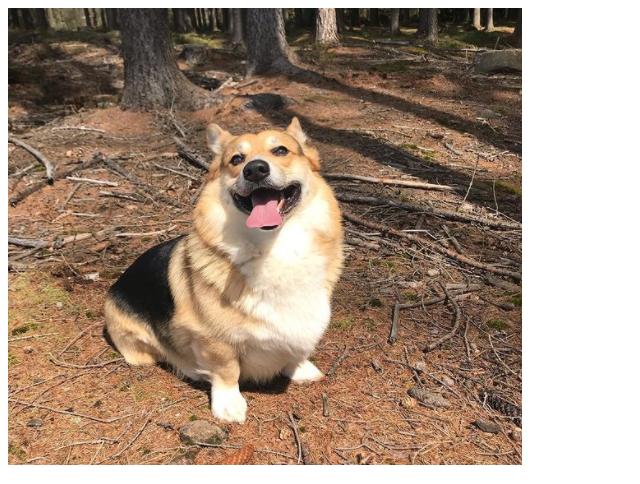
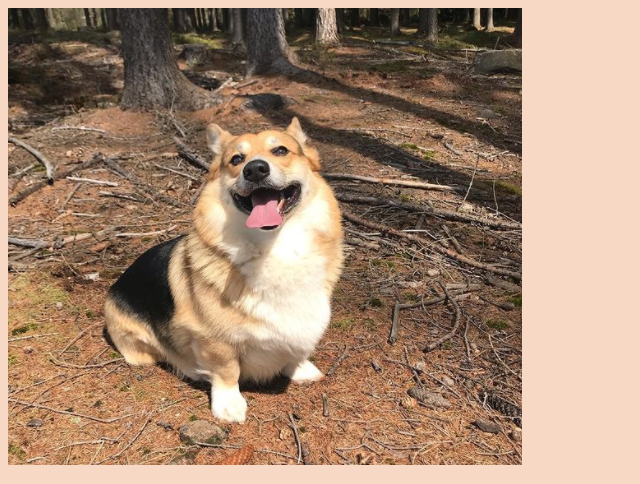
Before and after one commit to Lacriss/vizitka, a plain HTML site: page index.html in a window 1280 px wide. Shown: the top 484 px of the page, without its empty margins (0-640 px from the left). Drawn offline with Linux system fonts and the light colour scheme.

Commit message:
bg color

```diff
--- a/style.css
+++ b/style.css
@@ -0,0 +1,4 @@
+body {
+    background-color: #F7D8C5;
+
+}
```
Also changed, not shown: index.html (+1 -0 lines).
